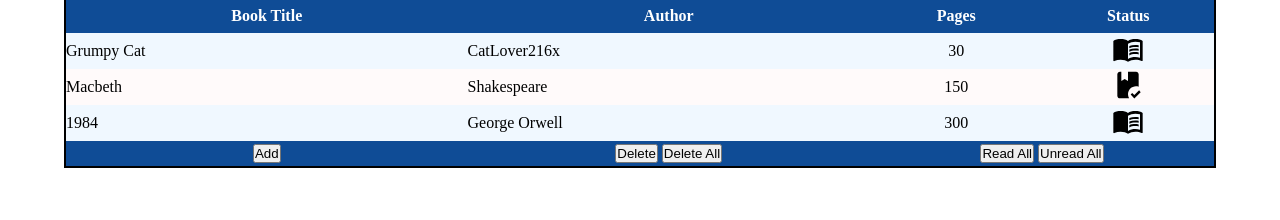
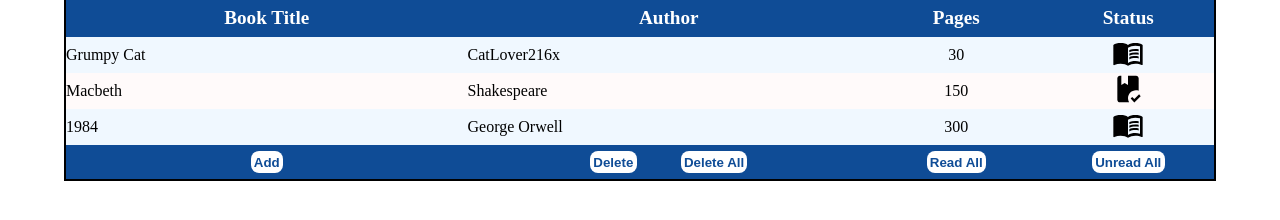
Before and after one commit to Iwan-Rahman/library, a plain HTML site: page index.html in a window 1280 px wide. Shown: the part 56-276 px from the top of the page. Drawn offline with Linux system fonts and the light colour scheme.

Commit message:
Style footer buttons

```diff
--- a/index.html
+++ b/index.html
@@ -26,8 +26,10 @@
           <button>Delete</button>
           <button>Delete All</button>
         </td>
-        <td colspan="2">
+        <td>
           <button>Read All</button>
+        </td>
+        <td>
           <button>Unread All</button>
         </td>
       </tr>
--- a/script.js
+++ b/script.js
@@ -98,7 +98,7 @@ let btnAdd = document.querySelector("button");
 let btnDelete = document.querySelector("tfoot td:nth-child(2) > button");
 let btnDeleteAll = document.querySelector("tfoot td:nth-child(2) > button:nth-child(2)");
 let btnReadAll = document.querySelector("tfoot td:nth-child(3) > button");
-let btnUnreadAll = document.querySelector("tfoot td:nth-child(3) > button:nth-child(2)");
+let btnUnreadAll = document.querySelector("tfoot td:last-child > button");
 
 let formAddBook = document.querySelector(".form-container");
 let btnFormAdd = document.querySelector("form button[type='button']");
--- a/style.css
+++ b/style.css
@@ -20,6 +20,7 @@ th {
   background-color: #0f4c96;
   color: white;
   padding: 0.5rem 0rem;
+  font-size: 1.2rem;
 }
 
 tr {
@@ -51,7 +52,7 @@ img {
 tfoot td {
   background-color: #0f4c96;
   text-align: center;
-  padding: 0.2rem 0rem;
+  padding: 0.4rem 0rem;
 }
 
 .form-container {
@@ -105,3 +106,20 @@ form > div:last-child > button {
   color: maroon;
   text-decoration: line-through;
 }
+
+tfoot button {
+  background-color: white;
+  color:#0f4c96;
+  font-weight: 800;
+  border: none;
+  padding: 0.2rem;
+  border-radius: 0.5rem;
+  appearance: none;
+  width: clamp(max-content,33%,8rem);
+}
+
+
+tfoot button {
+  margin-left: 5%;
+  margin-right: 5%;
+}
```
